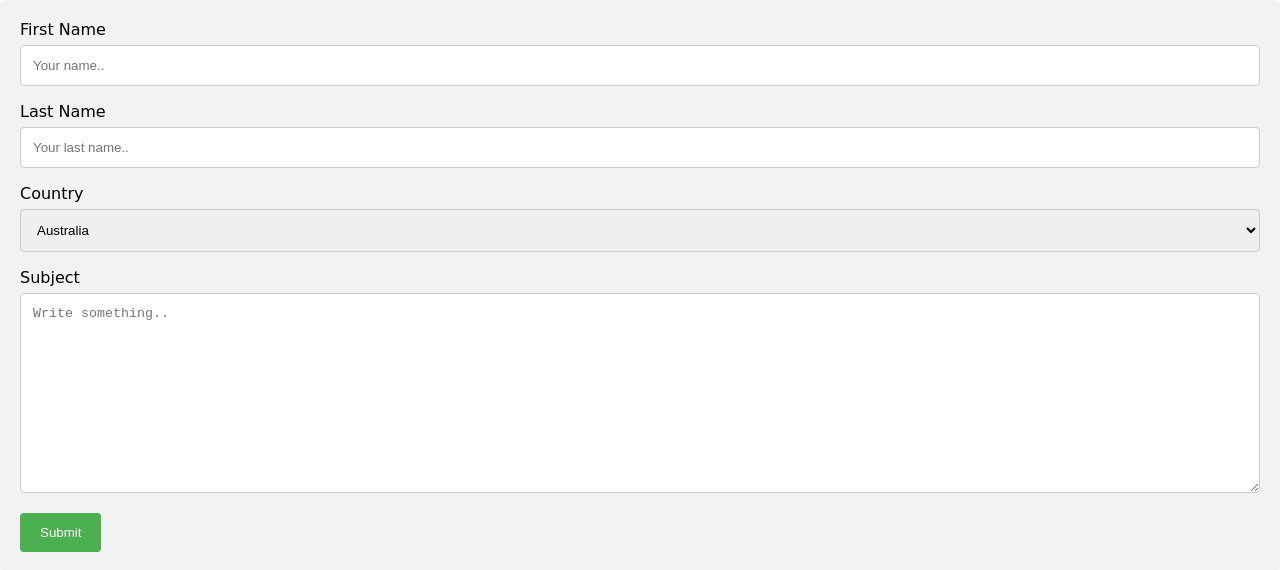
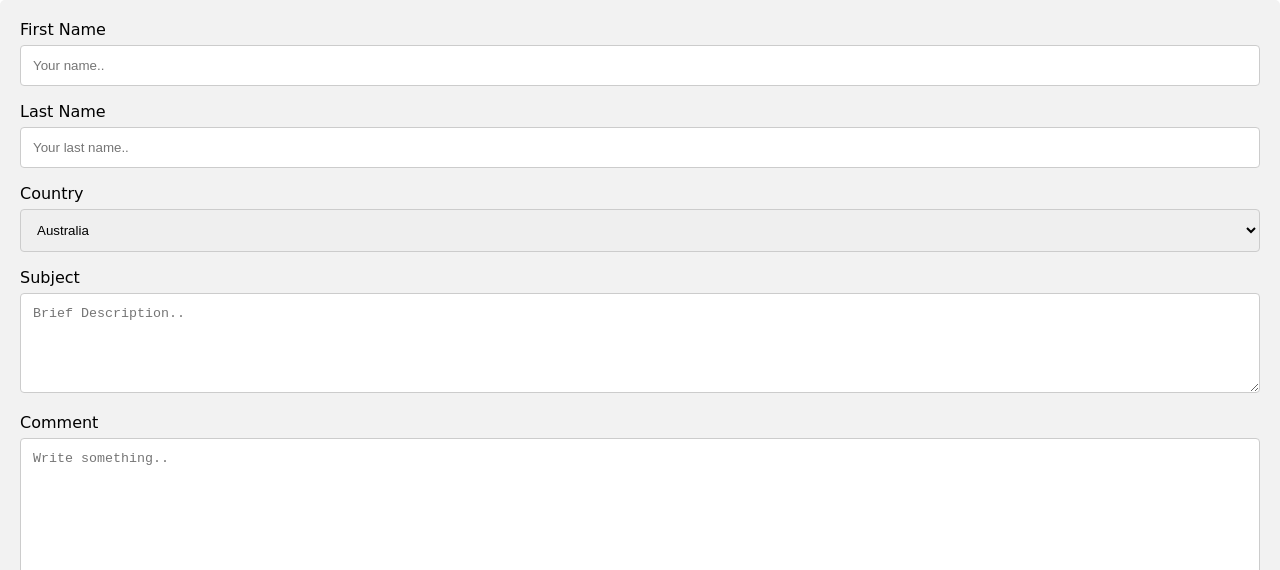
Before and after one commit to ArthurUrman/Portfolio, a plain HTML site: page contact.html in a window 1280 px wide. Shown: the part 81-651 px from the top of the page. Drawn offline with Linux system fonts and the light colour scheme.

Commit message:
added changes

```diff
--- a/contact.html
+++ b/contact.html
@@ -26,7 +26,10 @@
         </select>
 
         <label for="subject">Subject</label>
-        <textarea id="subject" name="subject" placeholder="Write something.." style="height:200px"></textarea>
+        <textarea id="subject" name="subject" placeholder="Brief Description.." style="height:100px"></textarea>
+
+        <label for="comment">Comment</label>
+        <textarea id="comment" name="comment" placeholder="Write something.." style="height:200px"></textarea>
 
         <input type="submit" value="Submit">
 
```
